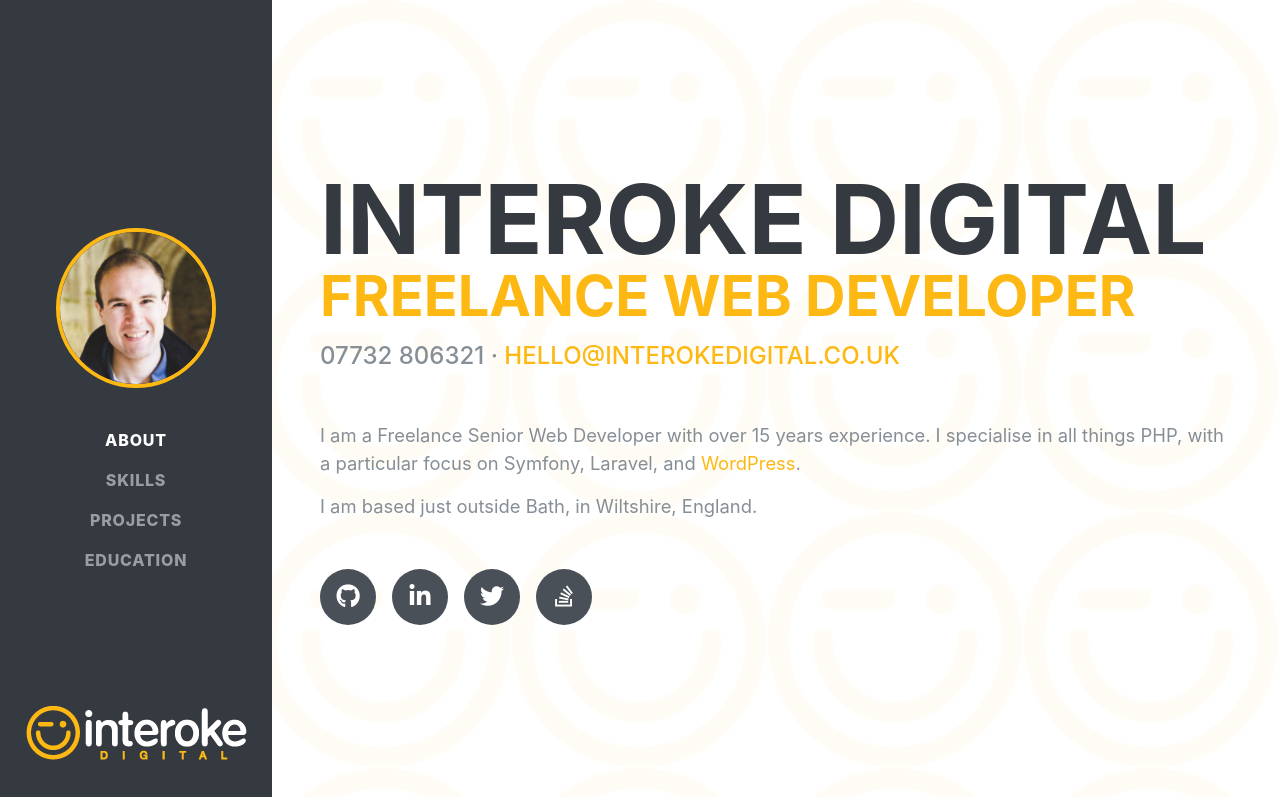
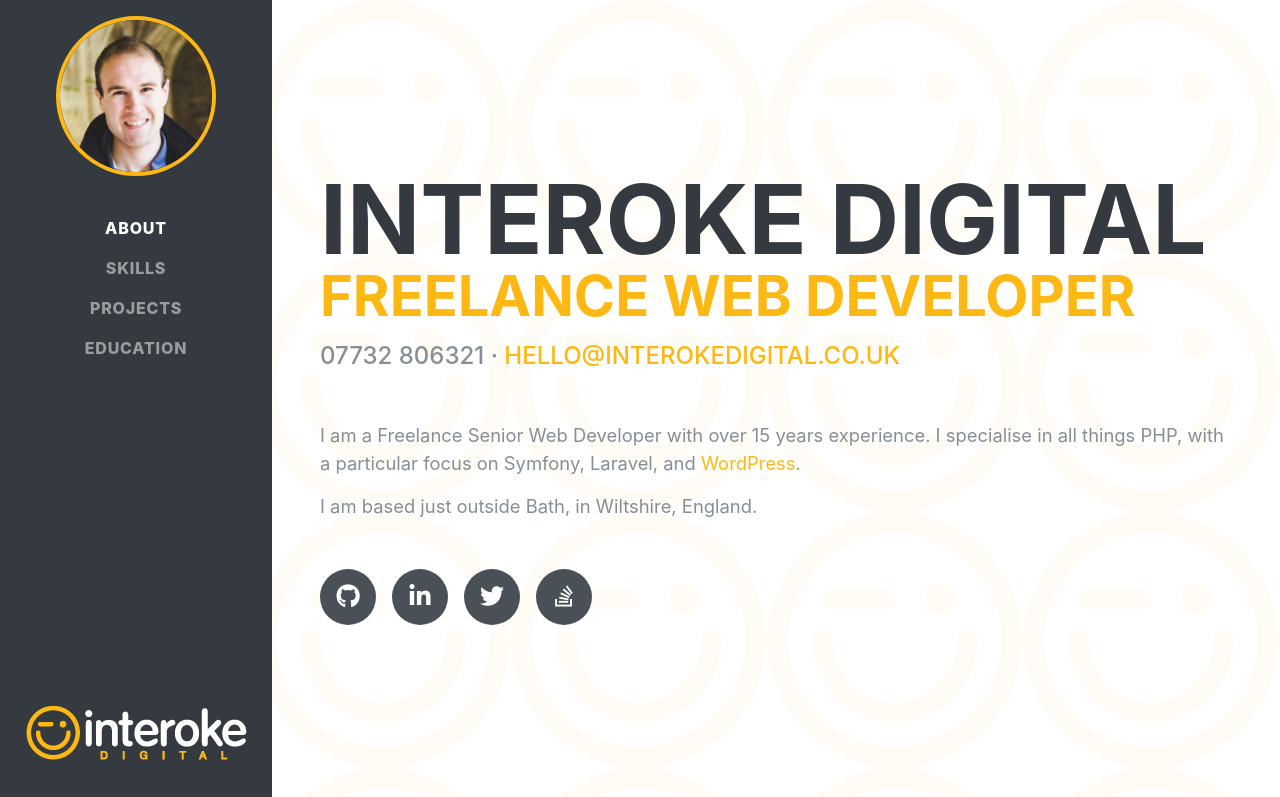
Before and after one commit to benlumley/interokedigital, a Gatsby site: page / in a window 1280 px wide. Shown: the top 797 px of the page. Built offline with nearby package versions, Linux system fonts and the light colour scheme; Gatsby itself is replaced by a stand-in of ours; a web font is replaced by a local one.

Commit message:
Amend nav

```diff
--- a/src/assets/sass/_nav.scss
+++ b/src/assets/sass/_nav.scss
@@ -27,14 +27,14 @@
 
     display: flex;
     flex-direction: column;
-
+    justify-content: center;
     width: $sidebar-base-width;
     height: 100vh;
 
     .navbar-brand {
       //display: flex;
 
-      margin: auto auto 0;
+      margin: 0 auto;
       padding: 0.5rem;
       .img-profile {
         max-width: 10rem;
```
